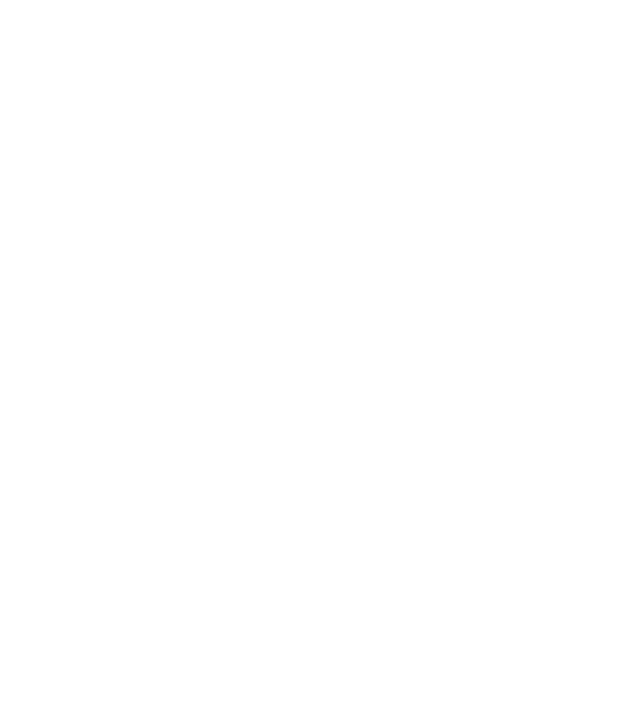
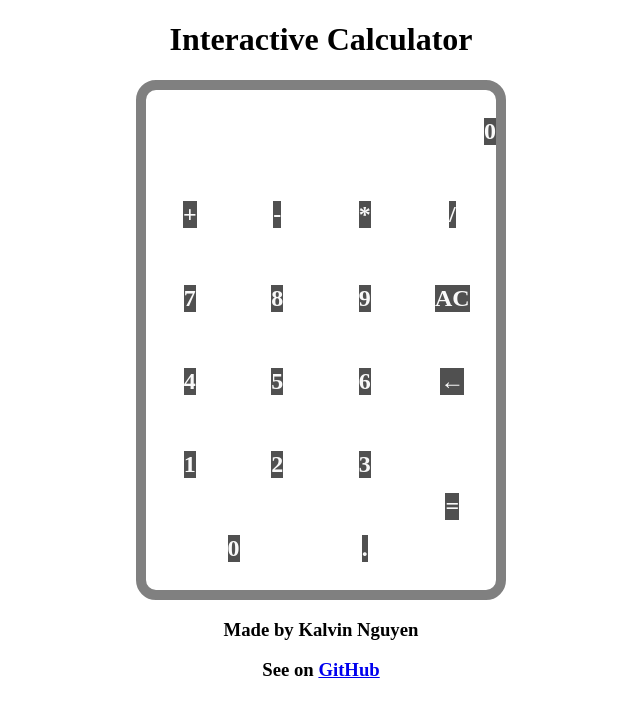
Before and after one commit to kalvintn/odin-calculator, a plain HTML site: page index.html in a window 1280 px wide. Shown: the whole page, without its empty margins (319-959 px from the left). Drawn offline with Linux system fonts and the light colour scheme.

Commit message:
CSS grid layout.

```diff
--- a/index.css
+++ b/index.css
@@ -0,0 +1,48 @@
+:root {
+    --text-color: #f9f9f9;
+    --button-color: #505050;
+    --background-color: #1c1c1c;
+}
+
+body {
+    text-align: center;
+    padding: 0;
+    margin: 0;
+    box-sizing: border-box;
+}
+
+
+
+
+
+
+.calculator {
+    width: 350px;
+    height: 500px;
+
+    font-weight: bold;
+    font-size: 1.5em;
+
+    display: grid;
+    grid-template-columns: repeat(4, 1fr);
+    grid-template-rows: repeat(6, 1fr);
+    grid-template-areas:
+        "display display display display"
+        "add subtract multiply divide"
+        "seven eight nine clear"
+        "four five six backspace"
+        "one two three equals"
+        "zero zero decimal equals";
+    place-items: center;
+    border: 10px solid grey;
+    border-radius: 20px;
+    margin: 0 auto;
+}
+.calculator > * {
+
+    color: var(--text-color);
+    background-color: var(--button-color);
+}
+.display {
+    justify-self: end;
+}
--- a/index.html
+++ b/index.html
@@ -11,5 +11,12 @@
     <script src="./index.js" defer></script>
 </head>
 <body>
+    <h1>Interactive Calculator</h1>
+
+    <div class="calculator"></div>
+
+
+    <h3>Made by Kalvin Nguyen</h3>
+    <h3>See on <a href="https://github.com/kalvintn/odin-calculator">GitHub</a></h3>
 </body>
 </html>
--- a/index.js
+++ b/index.js
@@ -0,0 +1,16 @@
+let calculator = document.querySelector(".calculator");
+
+
+let grid_values = ["0", "+", "-", "*", "/", "7", "8", "9", "AC", "4", "5", "6", "&#8592;", "1", "2", "3", "=", "0", "."];
+let grid_classes = ["display", "add", "subtract", "multiply", "divide", "seven", "eight", "nine", "clear", "four", "five", "six", "backspace", "one", "two", "three", "equals", "zero", "decimal"];
+
+
+// Dynamic creation of calculator cells
+let l = grid_values.length;
+for(let i = 0; i < l; i++){
+    let el = document.createElement("div");
+    el.innerHTML = grid_values[i];
+    el.classList.add(grid_classes[i]);
+    el.style.gridArea = grid_classes[i];
+    calculator.appendChild(el);
+}
```
Also changed, not shown: 1 other file.
